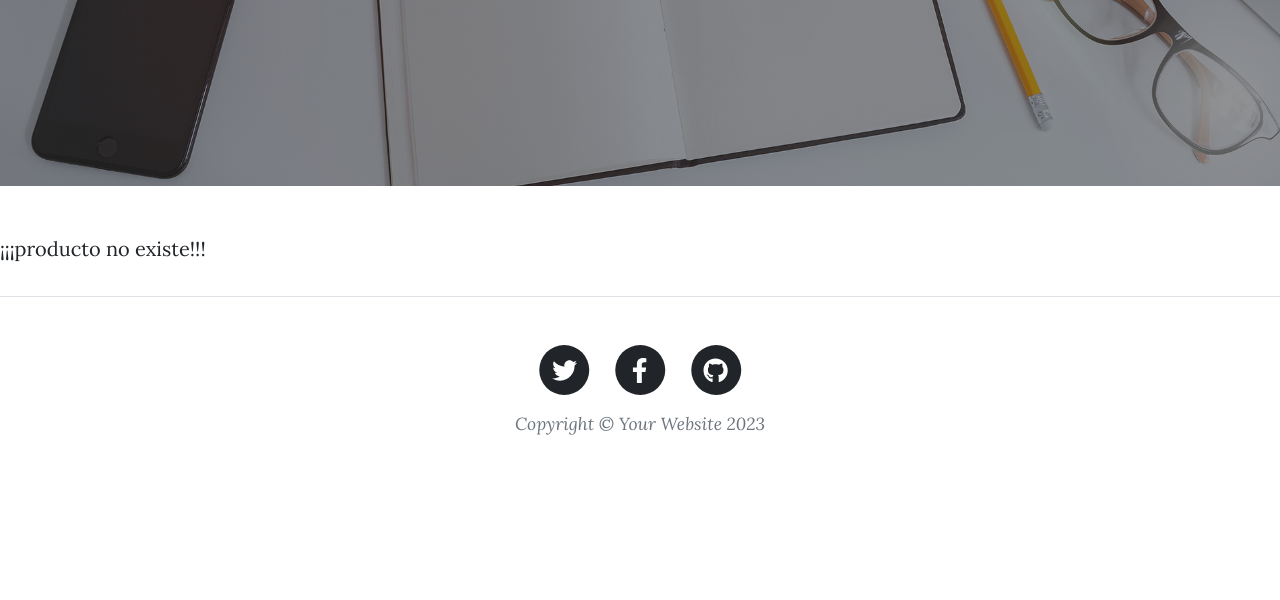
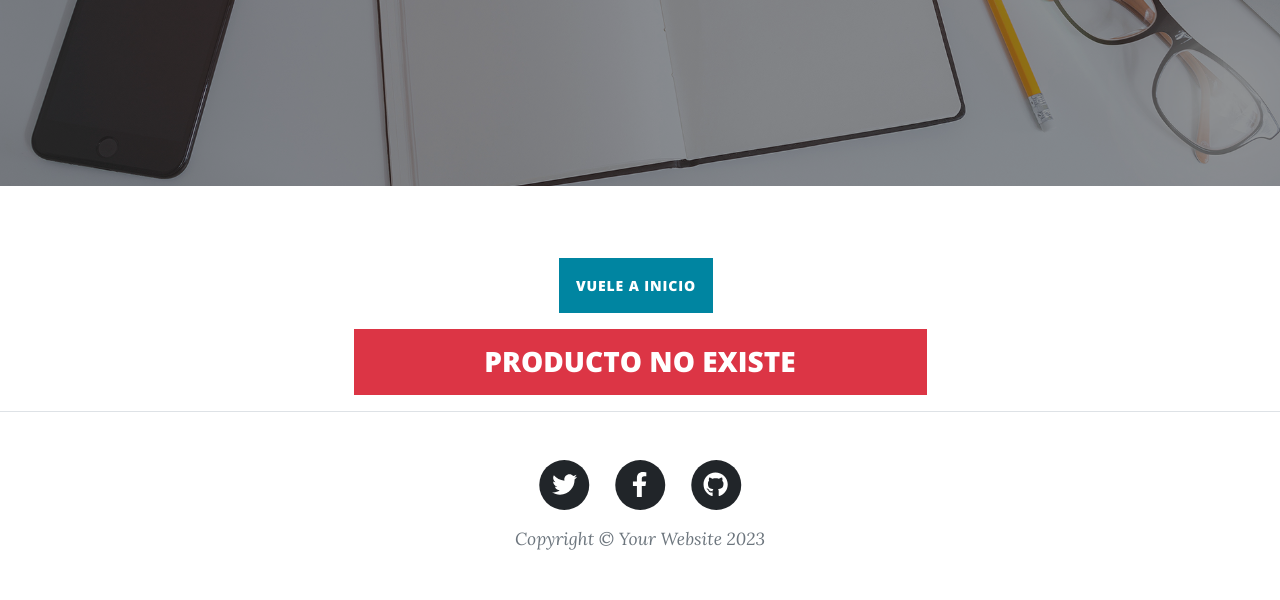
Before and after one commit to jesusGmnz/Gimenez-jesus-Comision-47765, a Django app: template appweb/templates/appweb/productos/resultados_busqueda.html in a window 1280 px wide. Shown: the part 414-1014 px from the top of the page. Before the commit the page ends 849 px from the top, so only its background shows below. Run offline with Django 3.2, Linux system fonts and the light colour scheme; the template is opened without the code that fills it, so the values that code supplies are empty; some libraries are stand-ins or nearby versions.

Commit message:
casicasi

```diff
--- a/appweb/templates/appweb/Autenticar/logout.html
+++ b/appweb/templates/appweb/Autenticar/logout.html
@@ -3,11 +3,12 @@
 {% load static %}
 
 {% block titulo %}
-Logout
+<div class="p-3 mb-2 bg-primary text-white">
+    <h4>Sesion Finalizada</h4>
+</div>
 {% endblock %}
 
 {% block formulario %}
 
-    <h1>Haz finalizado sesion</h1>
 
 {% endblock  %}
--- a/appweb/templates/appweb/padre.html
+++ b/appweb/templates/appweb/padre.html
@@ -37,7 +37,7 @@
                         {% endif %}
 
                         {% if user.is_authenticated %}
-                        <p>Hola, {{user.username}}</p>
+                        <span class="badge rounded-pill bg-primary">Hola  {{user.username}}</span>
                         <a class="btn btn-primary text-uppercase ms-2" href="{% url 'Logout' %}">Cerrar Sesion</a>
                         {% endif %}
                 </div>
--- a/appweb/templates/appweb/productos/productos.html
+++ b/appweb/templates/appweb/productos/productos.html
@@ -42,7 +42,6 @@ Productos Disponibles
             </div>
         </div>
     </div>
-
 </main>
 <br>
 {% endfor %}
--- a/appweb/templates/appweb/productos/resultados_busqueda.html
+++ b/appweb/templates/appweb/productos/resultados_busqueda.html
@@ -21,8 +21,18 @@ Resultado de la busqueda
     {% endfor %}
 
     {% else %}
+    <div class="container px-4 px-lg-5">
+        <div class="row gx-4 gx-lg-5 justify-content-center">
+            <div class="col-md-10 col-lg-8 col-xl-7">
+                <div class="col-auto p-2 text-center">
+                    <a class="btn btn-primary text-uppercase ms-2 p-3 m-3" href="{% url 'Inicio' %}">Vuele a Inicio</a>
+                    <h3 class="p-3 mb-2 bg-danger text-white">PRODUCTO NO EXISTE</h3>
+                </div>
+            </div>
+        </div>
+    </div>
 
-    <p>¡¡¡producto no existe!!!</p>
+
 
     {% endif %}
 
```
Also changed, not shown: appweb/templates/appweb/inicio.html (+18 -14 lines), db.sqlite3.
